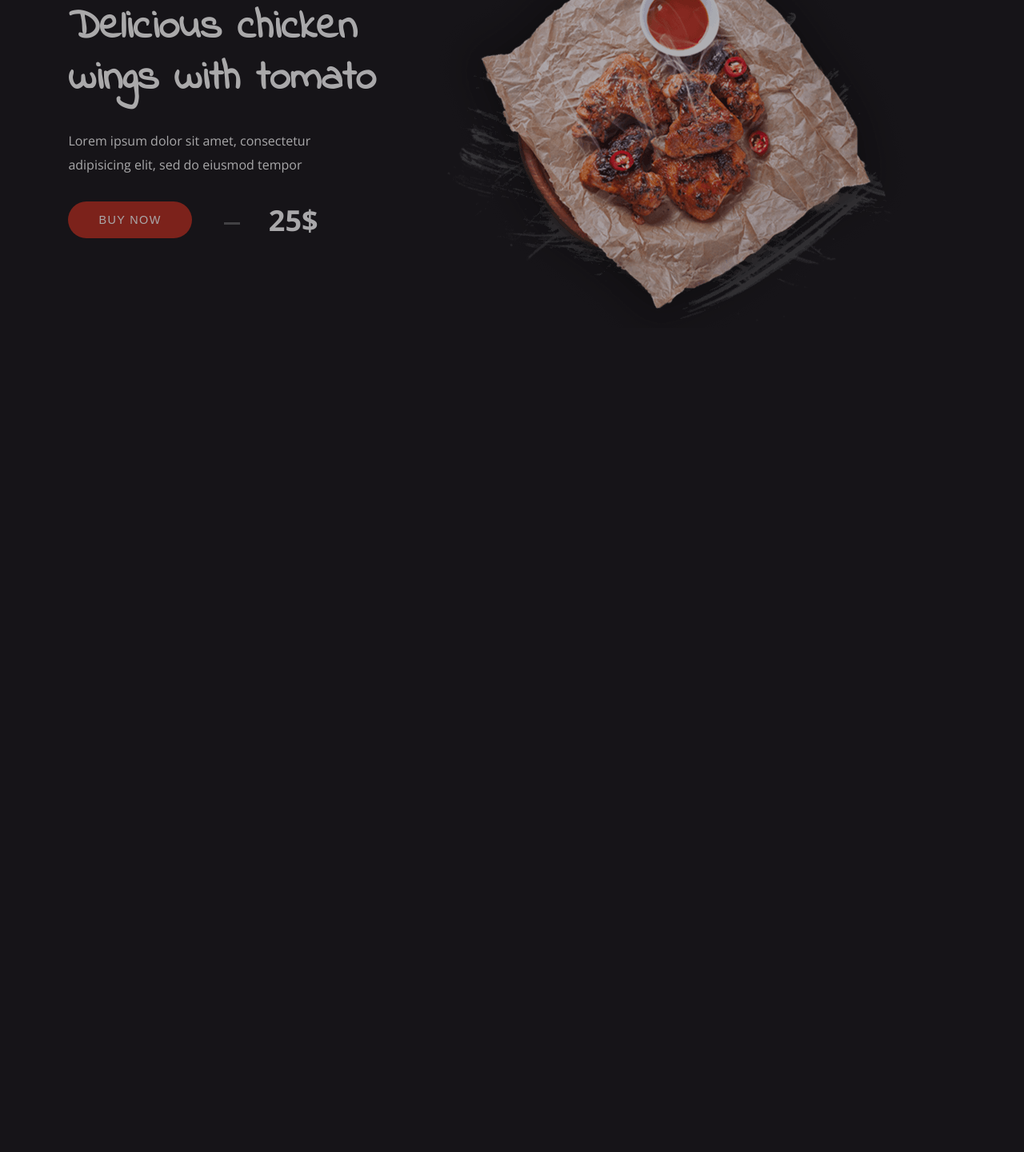
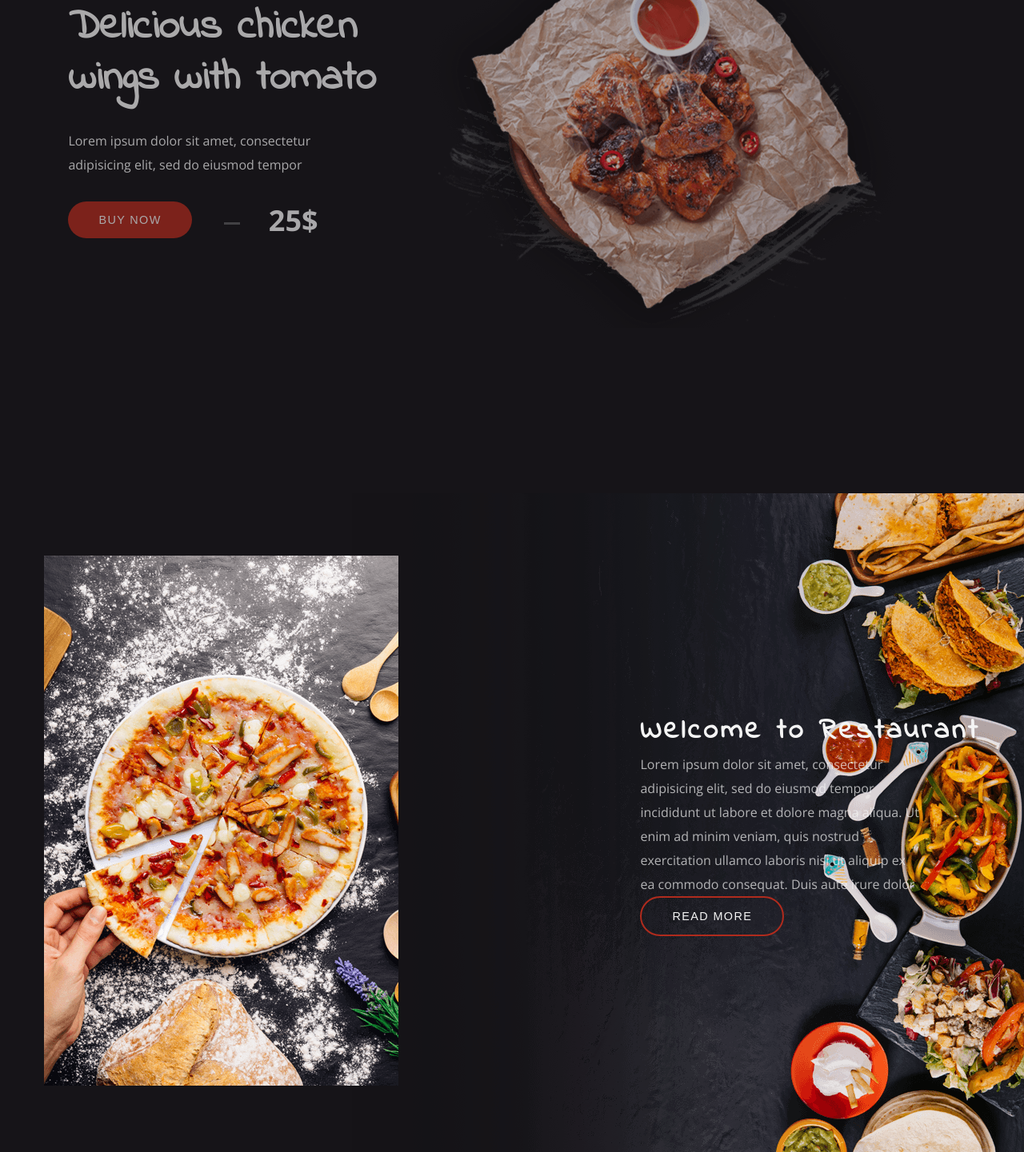
Before and after one commit to kalamarz/restaurant-website, a website: page src/index.html in a window 1280 px wide. Shown: the part 335-1776 px from the top of the page at 80% size. Before the commit the page ends 800 px from the top, so only its background shows below. Drawn offline with nearby package versions, Linux system fonts and the light colour scheme; files that its build step writes are made by us from their sources.

Commit message:
Add about section

```diff
--- a/src/index.html
+++ b/src/index.html
@@ -64,6 +64,25 @@
 		</div>
 	</header>
 
+	<section class="about">
+		<div class="about__container">
+			<div class="about__photo">
+				<img class="about__photo-pizza" src="images/about-pizza.png" alt="pizza">
+			</div>
+			<div class="about__text">
+				<h1 class="about__heading">Welcome to Restaurant</h1>
+				<p class="about__paragraph">Lorem ipsum dolor sit amet, consectetur adipisicing elit, sed do eiusmod tempor
+					incididunt ut labore et dolore magna aliqua. Ut enim ad minim veniam, quis nostrud exercitation ullamco
+					laboris nisi ut aliquip ex ea commodo consequat. Duis aute irure dolor</p>
+				<button class="button button--transparent">Read More</button>
+			</div>
+		</div>
+
+
+
+	</section>
+
+
 
 	<script src="js/main.js"></script>
 </body>
--- a/src/sass/components/_slider.scss
+++ b/src/sass/components/_slider.scss
@@ -1,10 +1,9 @@
 .slider {
     @include container;
-    position: relative;
     padding-top: 110px;
+    padding-bottom: 200px;
 
     &__container {
-        position: absolute;
         display: flex;
         align-items: center;
         animation: fadeInOut 6s linear forwards;
--- /dev/null
+++ b/src/sass/layout/_about.scss
@@ -0,0 +1,27 @@
+.about {
+    background-image: url('../images/about-bg.png');
+    background-repeat: no-repeat;
+    background-position: right;
+
+
+    &__container {
+        @include container;
+        display: flex;
+        justify-content: space-between;
+        align-items: center;
+        padding: 80px 0;
+    }
+
+    &__heading {
+        font-size: 2.25rem;
+        font-family: "Indie Flower";
+        letter-spacing: 3.6px;
+    }
+
+    &__paragraph {
+        font-size: 1rem;
+        opacity: 0.7;
+        line-height: 30px;
+        max-width: 349px;
+    }
+}
--- a/src/sass/main.scss
+++ b/src/sass/main.scss
@@ -5,7 +5,7 @@
 @import'base/animations.scss';
 
 @import'layout/navbar.scss';
-
+@import'layout/about.scss';
 
 @import'components/button.scss';
 @import'components/slider.scss';
```
Also changed, not shown: dist/css/main.css, dist/images/about-bg.png (added), dist/images/about-pizza.png (added), dist/index.html, src/images/about-bg.png (added), src/images/about-pizza.png (added).
